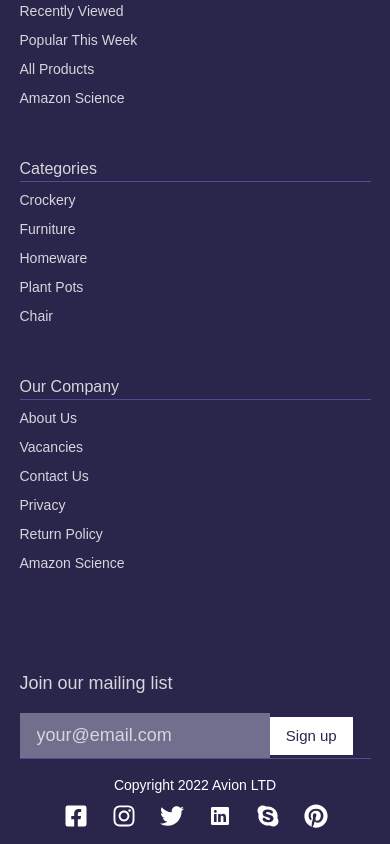
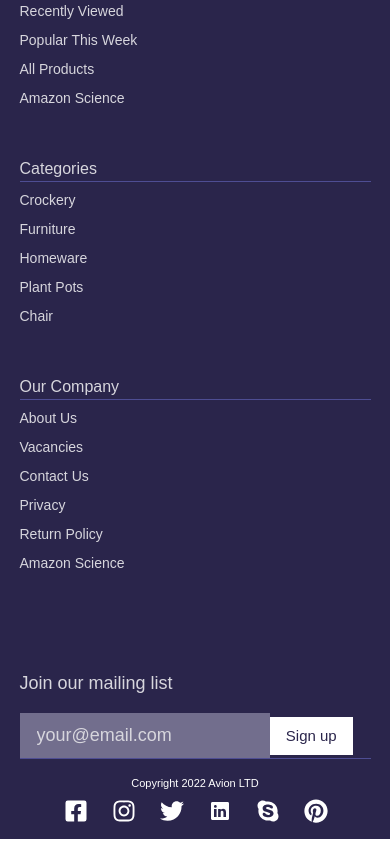
Before and after one commit to SuhaibGit/E-Commerce, a Next.js app: page / in a window 390 px wide. Shown: the part 4791-5635 px from the top of the page. Built offline with nearby package versions, Linux system fonts and the light colour scheme.

Commit message:
Responsive updated2

```diff
--- a/src/app/components/footer.tsx
+++ b/src/app/components/footer.tsx
@@ -54,7 +54,7 @@ const Footer = () => {
 
     </div>
     <div className='w-[90%] flex flex-col md:flex-row justify-between items-center mt-4 text-white'>
-        <h2 className='text-[14px]'>Copyright 2022 Avion LTD</h2>
+        <h2 className='text-[11px] md:text-[14px]'>Copyright 2022 Avion LTD</h2>
         <div className='w-[263px] flex justify-between mt-2 md:mt-0 '>
             <div className="flex space-x-6 justify-between ">
                 <Link href={''}><FaFacebookSquare className="w-[24px] h-[24px]" /></Link>
```
